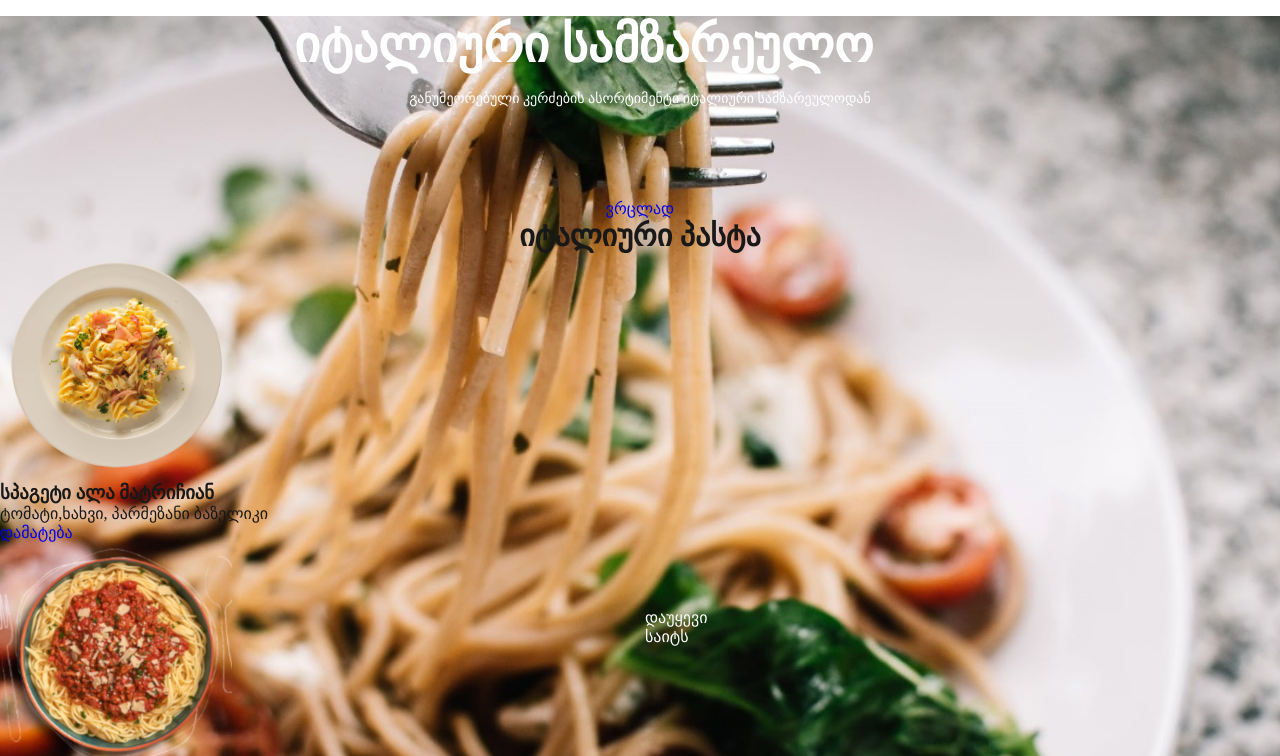
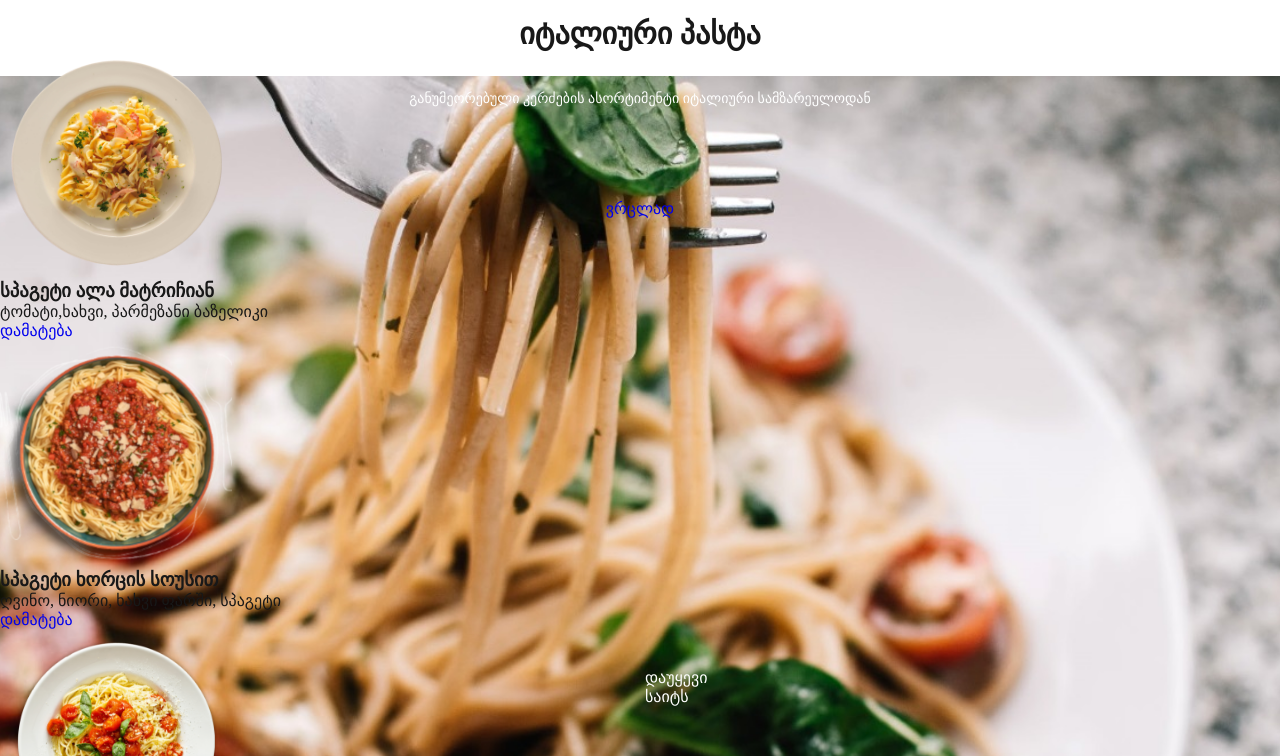
Before and after one commit to RusudaniNadirashvili/SmartAcademy, a plain HTML site: page index.html in a window 1280 px wide. Shown: the part 44-800 px from the top of the page. Drawn offline with Linux system fonts and the light colour scheme.

Commit message:
რესპონსივი

```diff
--- a/css/style.css
+++ b/css/style.css
@@ -15,6 +15,8 @@
  padding: 0;
  margin: 0;
 text-decoration: none;
+font-family: normal;
+list-style: none;
 
 }
 
@@ -22,7 +24,8 @@ body{
 
 	color:  #181818;
 	background: #FFFFFF;
-
+	margin: auto;
+    max-width: 1366;
 
 }
 
@@ -67,6 +70,7 @@ nav li {
      top: 308px;
      left: 337px;
      width: 692px;
+     font-family: caps;
 
  }
 
@@ -109,3 +113,21 @@ h2{
     font-size: 30px;
 
 }
+
+@media (min-width: 320px){
+    .content{
+         position: absolute;
+         z-index: -1;
+
+
+    }
+
+
+}
+.content{
+    width: 100%;
+    display: flex;
+    flex-direction: column;
+    justify-content: center;
+    position: absolute;
+}
--- a/index.html
+++ b/index.html
@@ -8,6 +8,7 @@
 
 
 <body>
+
 
 <header class="header">
       <img src="images/logo.svg" alt="logo"  width="79.2" height="20.4">
@@ -20,7 +21,7 @@
 
 </header>
 
-
+<div class="content">
 
   <section >
 
@@ -32,7 +33,9 @@
   </section>
 <a href="#!" class="scrol">დაუყევი საიტს</a>
 
-<div>
+</div>
+
+
 
 <h2>იტალიური პასტა </h2>
 <ul>
@@ -108,6 +111,7 @@
 
 </footer>
 
-<script type="js/script.js"></script>>
+<script type="text/javascript" src="./js/script.js"></script>
+
 </body>
 </html>
```
